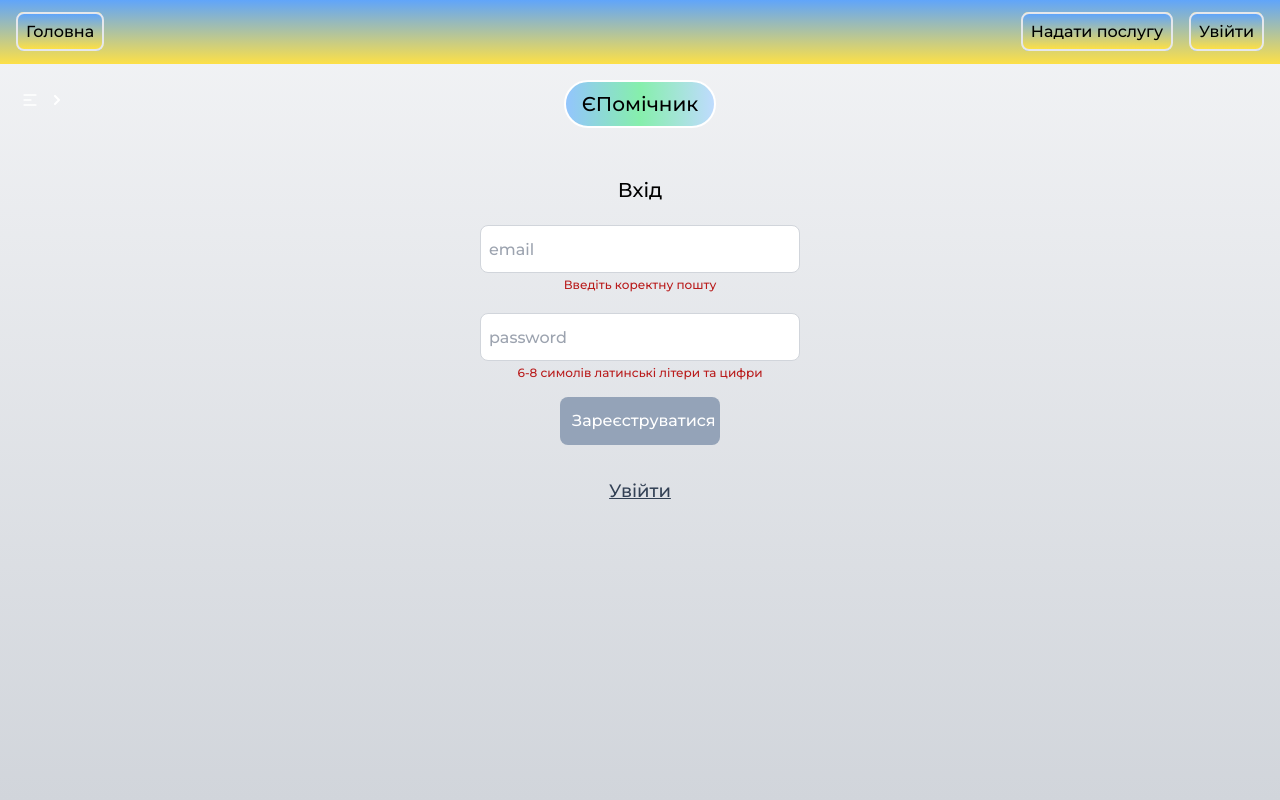
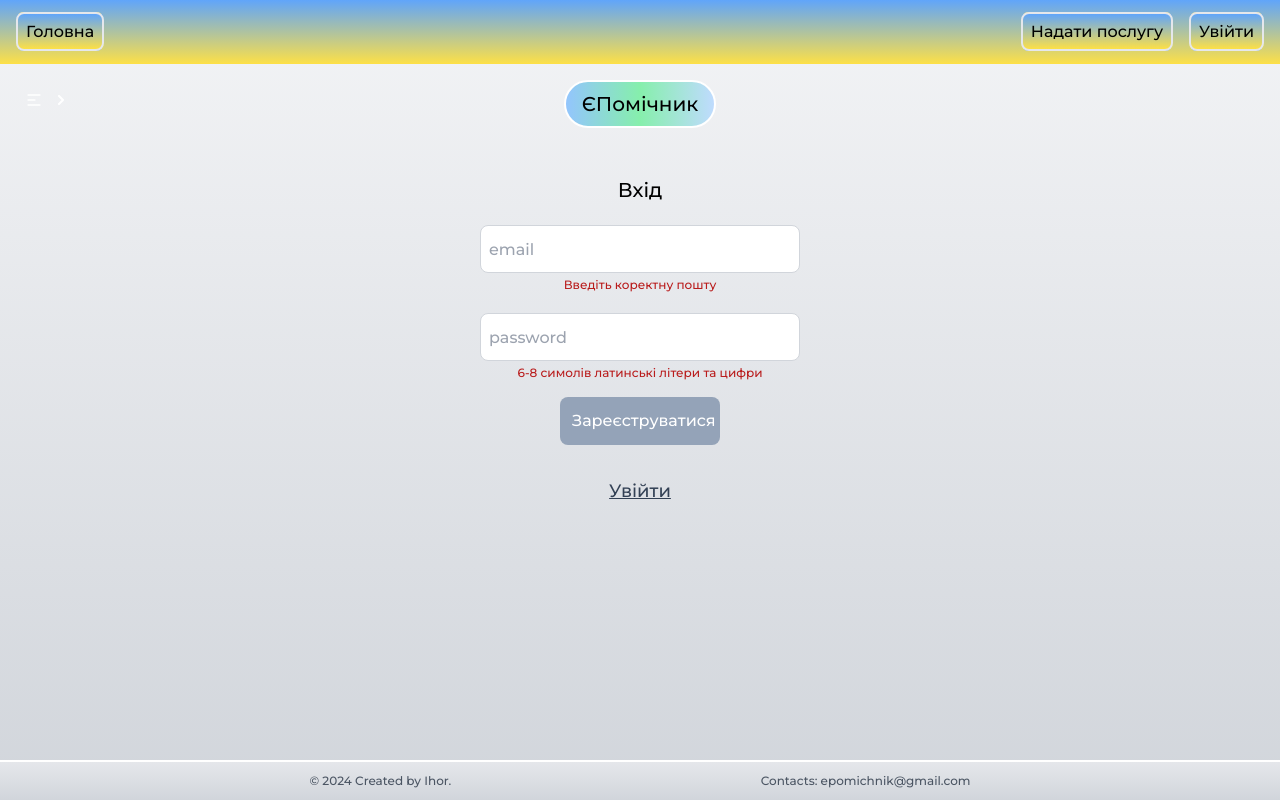
Before and after one commit to poggy33/pomichnuk, a Next.js app: page /signup in a window 1280 px wide. Built offline with nearby package versions, Linux system fonts and the light colour scheme; no server answers.

Commit message:
edit footer

```diff
--- a/src/app/layout.tsx
+++ b/src/app/layout.tsx
@@ -2,6 +2,7 @@ import type { Metadata } from "next";
 import "./globals.css";
 import Navbar from "../components/Navbar";
 import { Montserrat } from "next/font/google";
+import FooterPage from "@/components/Footer";
 
 const montserrat = Montserrat({
   weight: "500",
@@ -21,9 +22,14 @@ export default function RootLayout({
 }>) {
   return (
     <html lang="en">
-      <body className={`min-h-screen bg-gradient-to-b from-gray-100 to-gray-300 ${montserrat.className}`}>
-        <Navbar />
-        {children}
+      <body
+        className={`min-h-screen flex flex-col justify-between bg-gradient-to-b from-gray-100 to-gray-300 ${montserrat.className}`}
+      >
+        <div>
+          <Navbar />
+          {children}
+        </div>
+        <FooterPage />
       </body>
     </html>
   );
--- /dev/null
+++ b/src/components/Footer.tsx
@@ -0,0 +1,17 @@
+"use client";
+
+import React from "react";
+
+function FooterPage() {
+  return (
+    <div className="flex items-center justify-evenly text-xs text-gray-600 bg-gradient-to-b from-gray-200 to-gray-300 min-w-full min-h-10 border-white border-t-2 mt-4">
+
+        <span>© 2024 Created by Ihor.</span>
+        <span>Contacts: epomichnik@gmail.com</span>
+
+
+    </div>
+  );
+}
+
+export default FooterPage;
--- a/src/components/Navbar.tsx
+++ b/src/components/Navbar.tsx
@@ -48,7 +48,7 @@ export default function Navbar() {
 
   return (
     <>
-      <div className="absolute top-20 left-3 mt-0 max-sm:mt-1">
+      <div className="absolute top-20 left-4 mt-0 max-sm:mt-1">
         <SideMenuItem />
       </div>
       <div className="bg-gradient-to-t from-yellow-300 to-blue-400 flex h-16 justify-between items-center pl-4">
```
